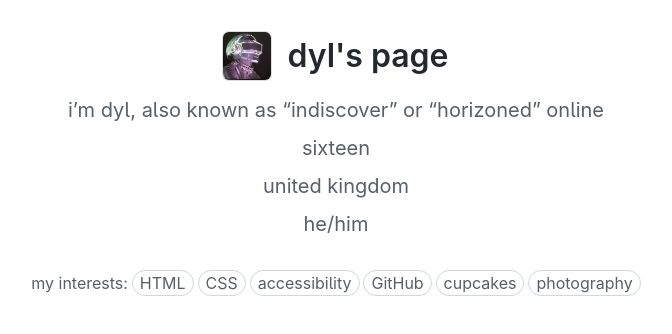
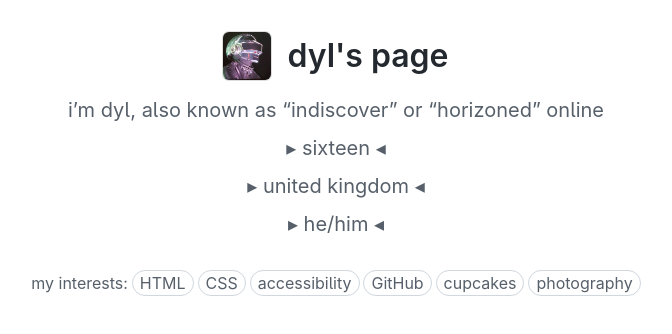
Before and after one commit to indiscovering/indiscover.me, a Jekyll site: the page built from index.md, in a window 1280 px wide. Shown: the top 334 px of the page, without its empty margins (304-976 px from the left). Built offline with Jekyll 4.4.1, drawn with Linux system fonts in a browser that asks for light colours; our own code applies the rules of GitHub Pages for plain Markdown files.

```diff
--- a/index.md
+++ b/index.md
@@ -8,10 +8,10 @@ interest-prefix: "my interests:"
 i'm dyl, also known as "indiscover" or "horizoned" online
 
 
-sixteen
+▸ sixteen ◂
 
 
-united kingdom
+▸ united kingdom ◂
 
 
-he/him
+▸ he/him ◂
```
